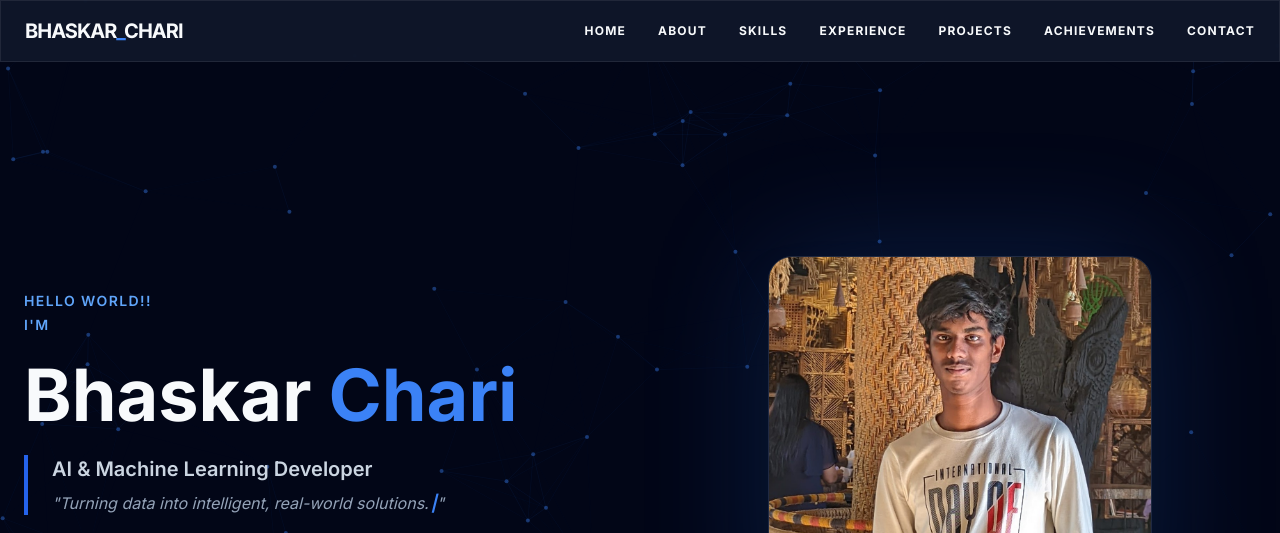
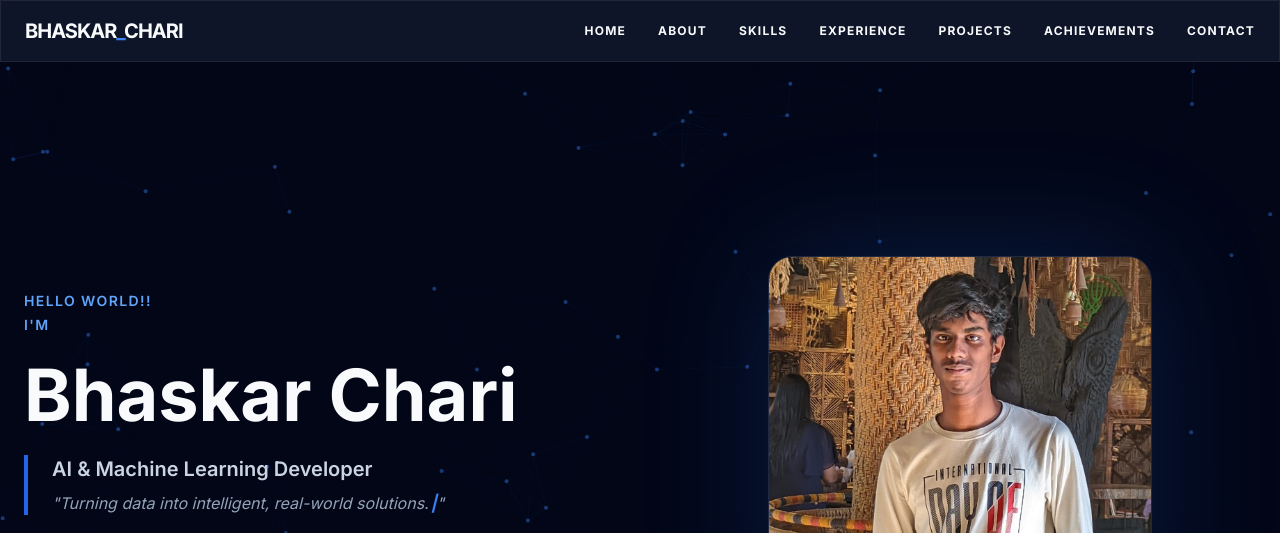
Before and after one commit to DeadBoTt-exe/Portfolio, a plain HTML site: page index.html in a window 1280 px wide. Shown: the top 533 px of the page. Drawn offline with nearby package versions, Linux system fonts and the light colour scheme.

Commit message:
Update index.html

```diff
--- a/index.html
+++ b/index.html
@@ -38,7 +38,7 @@
                     <h2 class="text-blue-400 font-semibold tracking-widest uppercase text-sm mb-1">Hello World!!</h2>
                     <h2 class="text-blue-400 font-semibold tracking-widest uppercase text-sm">I'm</h2>
                 </div>
-                <h1 class="text-5xl md:text-7xl font-bold leading-tight">Bhaskar <span class="text-blue-500">Chari</span></h1>
+                <h1 class="text-5xl md:text-7xl font-bold leading-tight">Bhaskar Chari</h1>
 
                 <div class="border-l-4 border-blue-600 pl-6 space-y-2">
                     <p class="text-xl font-semibold text-slate-300">AI & Machine Learning Developer</p>
```
